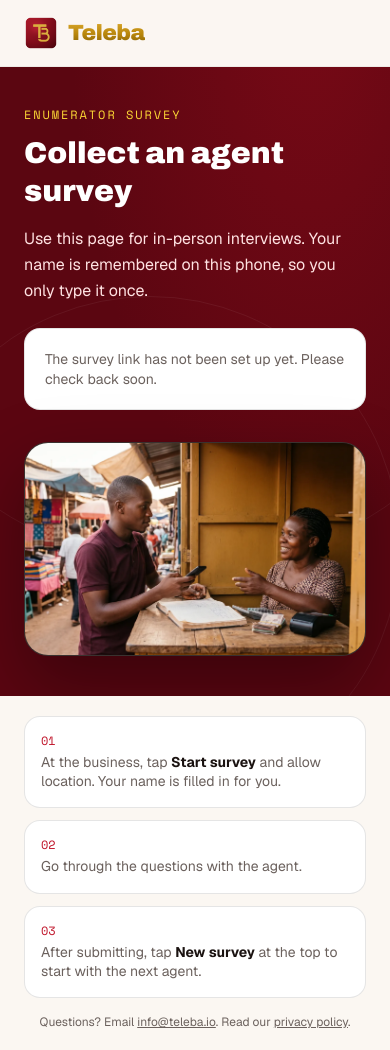
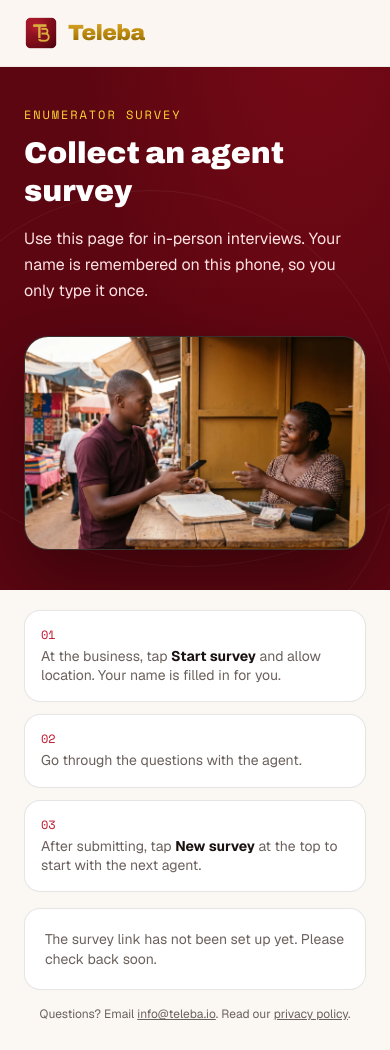
Before and after one commit to Ntsinga/Teleba-Landing-Page, a Next.js app: page /survey/enumerator in a window 390 px wide. Built offline with nearby package versions, Linux system fonts and the light colour scheme; no server answers.

Commit message:
Show the survey button after the steps on phones
People should read the instructions before starting, so on small screens
Start survey moves below the step cards. Desktop keeps it in the hero.

```diff
--- a/app/survey/SurveyShell.tsx
+++ b/app/survey/SurveyShell.tsx
@@ -101,7 +101,9 @@ export function SurveyShell({
                 {intro}
               </p>
             </div>
-            <SurveyStart enumerator={enumerator} onFormReady={setFormUrl} />
+            <div className="hidden md:block">
+              <SurveyStart enumerator={enumerator} onFormReady={setFormUrl} />
+            </div>
           </div>
 
           <div className="relative aspect-[16/10] w-full overflow-hidden rounded-3xl border border-white/10 bg-[#241a18] shadow-[0_30px_70px_rgba(0,0,0,0.35)] md:aspect-auto md:h-[min(46dvh,420px)]">
@@ -132,6 +134,11 @@ export function SurveyShell({
           ))}
         </ul>
 
+        {/* On phones, people read the steps before they reach the button. */}
+        <div className="md:hidden">
+          <SurveyStart enumerator={enumerator} onFormReady={setFormUrl} />
+        </div>
+
         <p className="text-center text-xs text-brand-ink-muted">
           Questions? Email{" "}
           <a href="mailto:info@teleba.io" className="underline">
--- a/app/survey/SurveyStart.tsx
+++ b/app/survey/SurveyStart.tsx
@@ -133,7 +133,7 @@ export function SurveyStart({
     <div className="flex flex-col gap-4">
       {enumerator &&
         (editingName ? (
-          <label className="flex flex-col gap-2 text-sm font-semibold text-white">
+          <label className="flex flex-col gap-2 text-sm font-semibold text-foreground md:text-white">
             Your name
             <input
               type="text"
@@ -174,7 +174,7 @@ export function SurveyStart({
       </button>
 
       {status === "locating" && (
-        <p className="text-center text-sm text-red-100">
+        <p className="text-center text-sm text-brand-ink-muted md:text-red-100">
           If your phone asks, tap <strong>Allow</strong> to share your location.
         </p>
       )}
```
